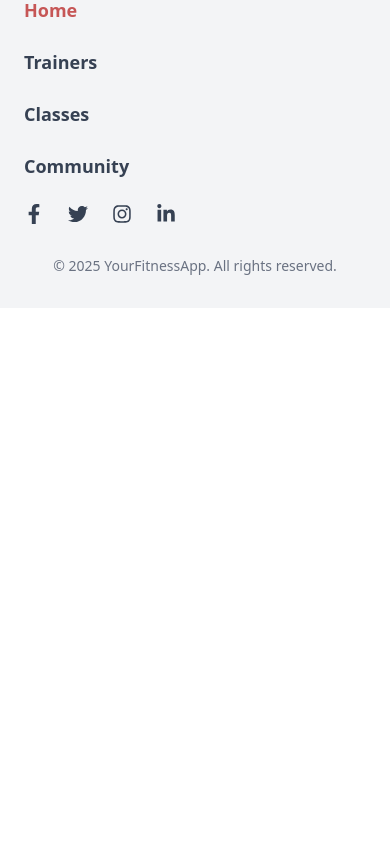
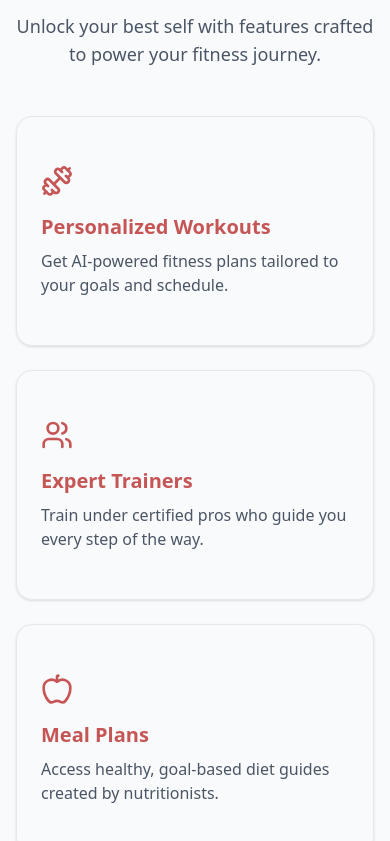
Before and after one commit to jamimaafroz/Fitness-Web-App, a React (Vite) app: page / in a window 390 px wide. Shown: the part 699-1540 px from the top of the page. Before the commit the page ends 1007 px from the top, so only its background shows below. Built offline with nearby package versions, Linux system fonts and the light colour scheme; no server answers.

Commit message:
Featured Section is added

```diff
--- /dev/null
+++ b/src/Layouts/pages/FeaturedSection/FeaturedSection.jsx
@@ -0,0 +1,75 @@
+import {
+  Dumbbell,
+  Users,
+  CalendarCheck,
+  Apple,
+  Gauge,
+  MessageCircleHeart,
+} from "lucide-react";
+import { Card, CardContent } from "../../../components/ui/card";
+
+const features = [
+  {
+    title: "Personalized Workouts",
+    desc: "Get AI-powered fitness plans tailored to your goals and schedule.",
+    icon: <Dumbbell className="w-8 h-8 text-[#C65656]" />,
+  },
+  {
+    title: "Expert Trainers",
+    desc: "Train under certified pros who guide you every step of the way.",
+    icon: <Users className="w-8 h-8 text-[#C65656]" />,
+  },
+  {
+    title: "Meal Plans",
+    desc: "Access healthy, goal-based diet guides created by nutritionists.",
+    icon: <Apple className="w-8 h-8 text-[#C65656]" />,
+  },
+  {
+    title: "Track Your Progress",
+    desc: "Visual graphs to see your fitness journey and stay motivated.",
+    icon: <Gauge className="w-8 h-8 text-[#C65656]" />,
+  },
+  {
+    title: "Join Challenges",
+    desc: "Stay engaged with fitness events and win cool rewards.",
+    icon: <CalendarCheck className="w-8 h-8 text-[#C65656]" />,
+  },
+  {
+    title: "24/7 Support",
+    desc: "Get help from trainers & peers whenever you need it.",
+    icon: <MessageCircleHeart className="w-8 h-8 text-[#C65656]" />,
+  },
+];
+
+const FeaturedSection = () => {
+  return (
+    <section className="py-16 bg-gray-50">
+      <div className="max-w-6xl mx-auto px-4 text-center">
+        <h2 className="text-4xl font-bold text-[#222] mb-4">Why Choose Us?</h2>
+        <p className="text-gray-600 text-lg mb-12">
+          Unlock your best self with features crafted to power your fitness
+          journey.
+        </p>
+
+        <div className="grid grid-cols-1 sm:grid-cols-2 lg:grid-cols-3 gap-6">
+          {features.map((feature, idx) => (
+            <Card
+              key={idx}
+              className="rounded-2xl border border-gray-200 shadow-sm hover:shadow-md transition-all duration-300 text-left"
+            >
+              <CardContent className="p-6">
+                <div className="mb-4">{feature.icon}</div>
+                <h3 className="text-xl font-semibold text-[#C65656] mb-2">
+                  {feature.title}
+                </h3>
+                <p className="text-gray-600">{feature.desc}</p>
+              </CardContent>
+            </Card>
+          ))}
+        </div>
+      </div>
+    </section>
+  );
+};
+
+export default FeaturedSection;
--- a/src/Layouts/pages/Home/Home.jsx
+++ b/src/Layouts/pages/Home/Home.jsx
@@ -2,6 +2,7 @@ import React from "react";
 import Navbar from "../Navbar/Navbar";
 import CustomHelmet from "../../../components/ui/Meta/CustomHelmet";
 import Banner from "../Banner/Banner";
+import FeaturedSection from "../FeaturedSection/FeaturedSection";
 
 const Home = () => {
   return (
@@ -9,6 +10,7 @@ const Home = () => {
       <section className="relative z-10">
         <CustomHelmet title="Home" />
         <Banner />
+        <FeaturedSection></FeaturedSection>
       </section>
     </>
   );
--- /dev/null
+++ b/src/components/ui/card.jsx
@@ -0,0 +1,101 @@
+import * as React from "react"
+
+import { cn } from "@/lib/utils"
+
+function Card({
+  className,
+  ...props
+}) {
+  return (
+    <div
+      data-slot="card"
+      className={cn(
+        "bg-card text-card-foreground flex flex-col gap-6 rounded-xl border py-6 shadow-sm",
+        className
+      )}
+      {...props} />
+  );
+}
+
+function CardHeader({
+  className,
+  ...props
+}) {
+  return (
+    <div
+      data-slot="card-header"
+      className={cn(
+        "@container/card-header grid auto-rows-min grid-rows-[auto_auto] items-start gap-1.5 px-6 has-data-[slot=card-action]:grid-cols-[1fr_auto] [.border-b]:pb-6",
+        className
+      )}
+      {...props} />
+  );
+}
+
+function CardTitle({
+  className,
+  ...props
+}) {
+  return (
+    <div
+      data-slot="card-title"
+      className={cn("leading-none font-semibold", className)}
+      {...props} />
+  );
+}
+
+function CardDescription({
+  className,
+  ...props
+}) {
+  return (
+    <div
+      data-slot="card-description"
+      className={cn("text-muted-foreground text-sm", className)}
+      {...props} />
+  );
+}
+
+function CardAction({
+  className,
+  ...props
+}) {
+  return (
+    <div
+      data-slot="card-action"
+      className={cn(
+        "col-start-2 row-span-2 row-start-1 self-start justify-self-end",
+        className
+      )}
+      {...props} />
+  );
+}
+
+function CardContent({
+  className,
+  ...props
+}) {
+  return (<div data-slot="card-content" className={cn("px-6", className)} {...props} />);
+}
+
+function CardFooter({
+  className,
+  ...props
+}) {
+  return (
+    <div
+      data-slot="card-footer"
+      className={cn("flex items-center px-6 [.border-t]:pt-6", className)}
+      {...props} />
+  );
+}
+
+export {
+  Card,
+  CardHeader,
+  CardFooter,
+  CardTitle,
+  CardAction,
+  CardDescription,
+  CardContent,
+}
```
